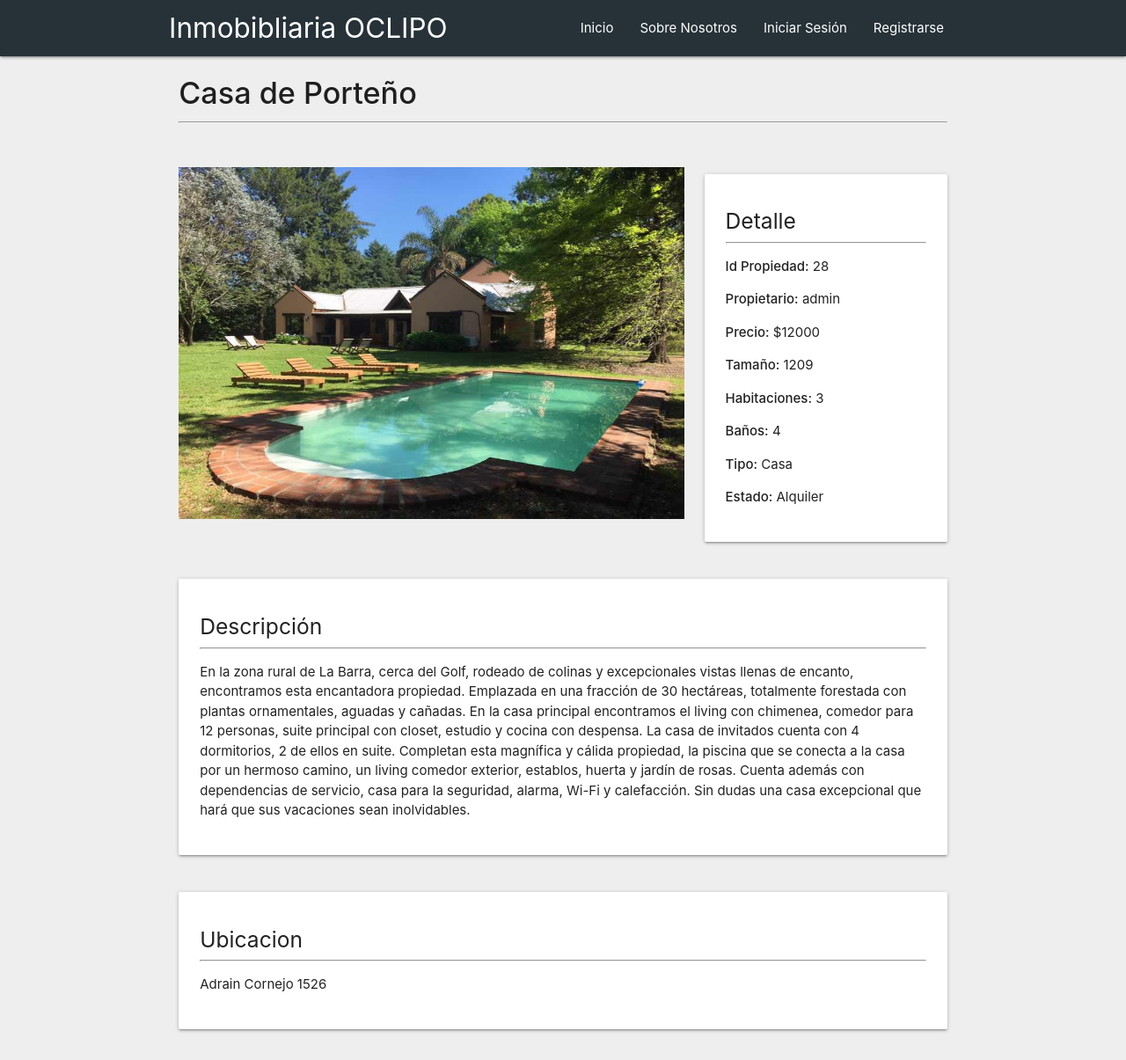
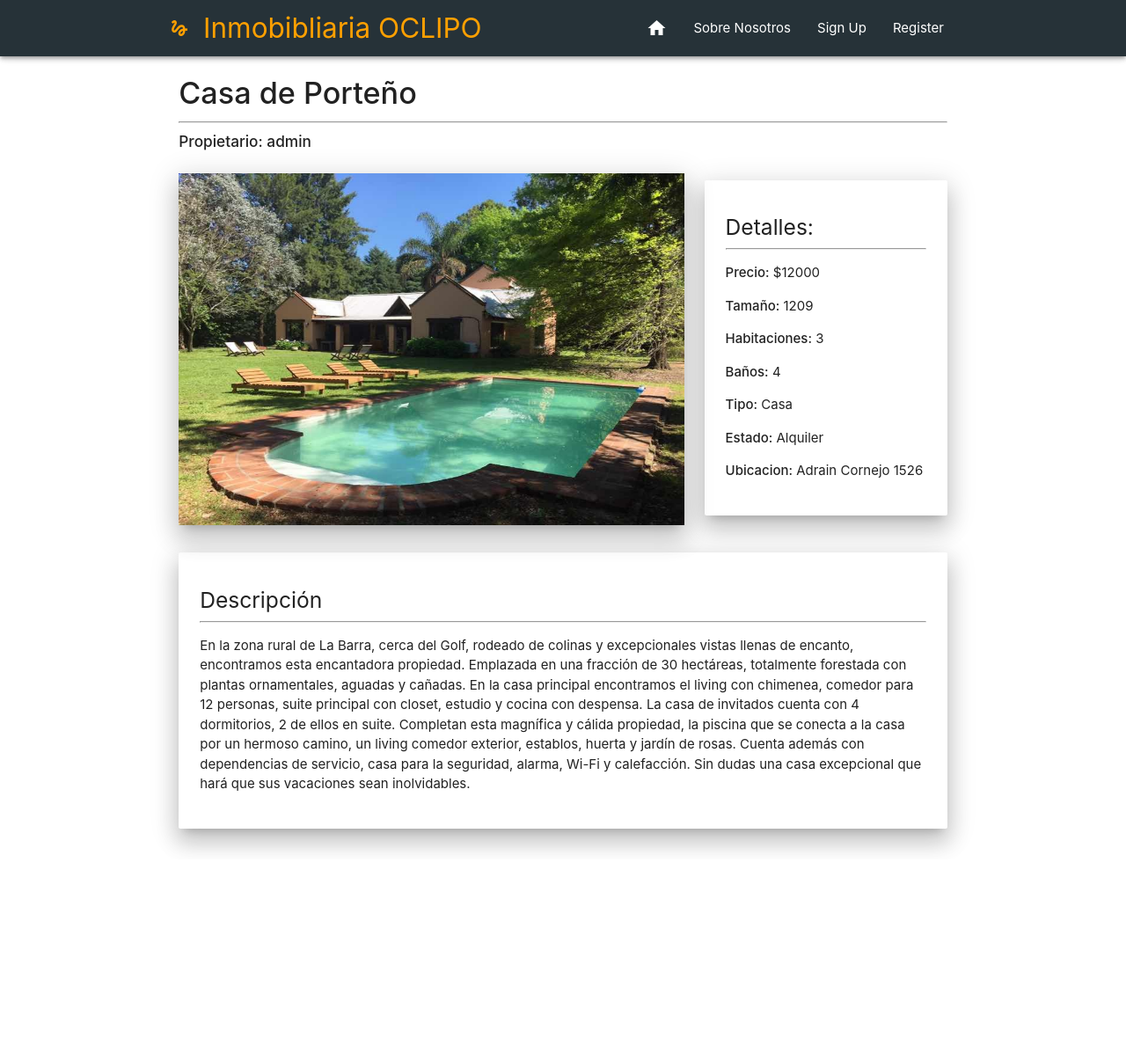
Before and after one commit to GibertSalva/ProyectoIntGrupo1, a Django app: page /propiedad/28 in a window 1280 px wide. Shown: the whole page at 88% size. After the commit the page ends 968 px from the top, so only its background shows below. Run offline with Django 3.2, Linux system fonts and the light colour scheme; data comes from the database, SQL or seed files in the repository; both versions use the stored data as it was after the commit; parts of the project's set-up code (start-up, migrations or seed data) failed here and were passed over.

Commit message:
Detalles Esteticos

```diff
--- a/Inmobibliaria/models.py
+++ b/Inmobibliaria/models.py
@@ -34,7 +34,7 @@ class Propiedad(models.Model):
     habitaciones = models.IntegerField()
     baños = models.IntegerField()
     tamaño = models.IntegerField()
-    descripcion = models.TextField(max_length=200)
+    descripcion = models.TextField(max_length=2000)
     def __str__(self):
         return "{}".format(self.titulo)
 
--- a/Inmobibliaria/templates/Inmobibliaria/base.html
+++ b/Inmobibliaria/templates/Inmobibliaria/base.html
@@ -9,7 +9,7 @@
     <meta name="viewport" content="width=device-width, initial-scale=1.0"/>
 </head>
 
-<body style="background-color: #eeeeee ">
+<body >
 
 {% include 'Inmobibliaria/navbar.html' %}
 
@@ -28,5 +28,6 @@
 {% endblock %}
 
 <script src="https://cdnjs.cloudflare.com/ajax/libs/materialize/1.0.0/js/materialize.min.js"></script>
+
 </body>
 </html>
--- a/Inmobibliaria/templates/Inmobibliaria/navbar.html
+++ b/Inmobibliaria/templates/Inmobibliaria/navbar.html
@@ -1,18 +1,19 @@
 {% load static %}
-<div class="navbar-fixed">
-    <nav class="blue-grey darken-4">
-      <div class="nav-wrapper container">
-        <a class="brand-logo text-warning" href="{% url "home" %}" >Inmobibliaria OCLIPO</a>
+<div class="navbar-fixed  ">
+    <nav class="blue-grey darken-4 z-depth-2 ">
+      <div class="nav-wrapper container ">
+        <a class="brand-logo text-warning amber-text text-darken-2 " href="{% url "home" %}" ><i class="medium material-icons ">gesture</i>Inmobibliaria OCLIPO</a>
         <a href="#" data-target="mobile-demo" class="sidenav-trigger"><i class="material-icons">menu</i></a>
         <ul id="nav-mobile" class="right hide-on-med-and-down text-warning">
-          <li><a href="/">Inicio</a></li>
-          <li><a href="">Sobre Nosotros</a></li>
+          <li><a href="/" ><i class="medium material-icons  ">home</i></a>
+          <li><a href="" class="">Sobre Nosotros</a></li>
 
 {% if user.is_authenticated %}
-            <li><a href="/logout">Cerrar Cesión</a></li>
+            <li><a href="/logout" class="">Log Out</a></li>
+            <li><a  class="amber-text text-darken-2">{{user.username}}</a></li>
 {% else %}
-            <li><a href="/login">Iniciar Sesión</a></li>
-            <li><a href="/register">Registrarse</a></li>
+            <li><a href="/login" class="">Sign Up</a></li>
+            <li><a href="/register" class="">Register</a></li>
 {% endif %}
 
 
@@ -21,14 +22,14 @@
     </nav>
   </div>
   <ul class="sidenav" id="mobile-demo">
-    <li><a href="/">Inicio</a></li>
-    <li><a href="badges.html">Sobre Nosotros</a></li>
+    <li><a href="/" class="amber-text text-darken-2">Inicio</a></li>
+    <li><a href="badges.html" class="">Sobre Nosotros</a></li>
     {% if user.is_authenticated %}
-      <li><a href="">{{user.username}}</a></li>
-      <li><a href="/logout">Cerrar Cesión</a></li>
+      <li><a href="" class="amber-text text-darken-2">{{pro.usuario}}</a></li>
+      <li><a href="/logout" class="">Cerrar Cesión</a></li>
     {% else %}
-      <li><a href="/login">Iniciar Sesión</a></li>
-      <li><a href="/register">Registrarse</a></li>
+      <li><a href="/login" class="">Iniciar Sesión</a></li>
+      <li><a href="/register" class="">Registrarse</a></li>
     {% endif %}
   </ul>
 
--- a/Inmobibliaria/templates/Inmobibliaria/propiedad.html
+++ b/Inmobibliaria/templates/Inmobibliaria/propiedad.html
@@ -6,49 +6,41 @@
 <div class="container">
 <div class="row">
     <div class="col s12 m12">
-        <h4><strong>{{propiedad.titulo}}</strong></h4><hr><br>
+        <h4><strong>{{propiedad.titulo}}</strong></h4><hr>
+        <h6><strong> Propietario: {{propiedad.usuario}}</strong></h6>
     </div>
 </div>
 <div class="row">
     <div class="col s12 m8">
-        <div class="carousel carousel-slider">
+        <div class="carousel carousel-slider z-depth-4">
         {% load index %} {# Cargo el tag index que cree #}
         {% for imagen in imagenes %}
-        <a class="carousel-item" href="{{ indiceEnCarusel|index:forloop.counter0 }}"><img src = "http://{{ host }}/media/{{ imagen.foto }}" width="100%" height="400"></a>
+        <a class="carousel-item " href="{{ indiceEnCarusel|index:forloop.counter0 }}"><img src = "http://{{ host }}/media/{{ imagen.foto }}" width="100%" height="400"></a>
         {% endfor %}
         </div>
     </div>
     <div class="col s12 m4">
-        <div class="card-panel white">
-        <h5>Detalle</h5><hr>
-        <p><strong>Id Propiedad:</strong> {{propiedad.id}}</p>
-        <p><strong>Propietario:</strong> {{propiedad.usuario}}</p>
+        <div class="card-panel z-depth-4">
+        <h5>Detalles: </h5><hr>
         <p><strong>Precio:</strong> ${{propiedad.precio}}</p>
         <p><strong>Tamaño:</strong> {{propiedad.tamaño}}</p>
         <p><strong>Habitaciones:</strong> {{propiedad.habitaciones}}</p>
         <p><strong>Baños:</strong> {{propiedad.baños}}</p>
         <p><strong>Tipo:</strong> {{propiedad.tipo}}</p>
         <p><strong>Estado:</strong> {{propiedad.estado}}</p>
+            <p><strong>Ubicacion: </strong> {{propiedad.calle}}</p>
       </div>
     </div>
 </div>
 <div class="row">
     <div class="col s12 m12">
-        <div class="card-panel white">
+        <div class="card-panel white z-depth-4">
         <h5>Descripción</h5><hr>
         <p>{{propiedad.descripcion}}</p>
       </div>
     </div>
 </div>
-<div class="row">
-    <div class="col s12 m12">
-        <div class="card-panel white">
-        <h5>Ubicacion</h5><hr>
-        <p>{{propiedad.calle}}</p>
-      </div>
-    </div>
-</div>
-</div>
+
 
 <script>
     document.addEventListener('DOMContentLoaded', function () {
```
Also changed, not shown: Inmobibliaria/templates/Inmobibliaria/home.html (+32 -10 lines), Inmobibliaria/templates/Inmobibliaria/imagenes.html (+5 -5 lines), Inmobibliaria/templates/Inmobibliaria/logout.html (+14 -1 lines), db.sqlite3, media/fotos/casa_4Aw4MTu.jpg (added), media/fotos/casa_aHuUMcK.jpg (added), media/fotos/casa_e9rT6s7.jpg (added).
